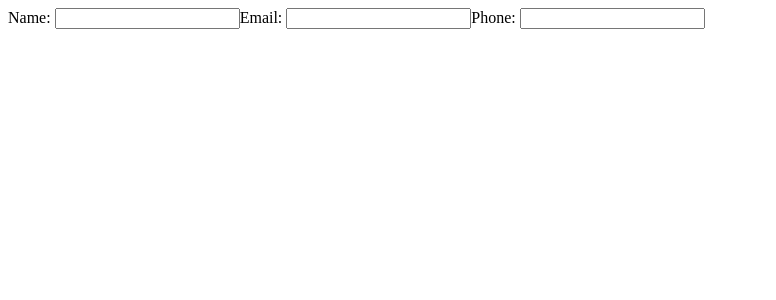
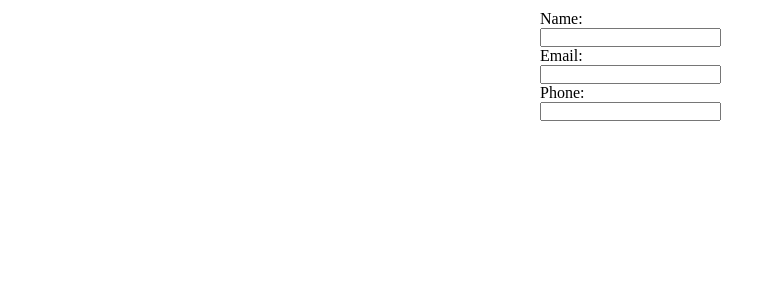
Before and after one commit to draczihper/resume, a React (Vite) app: page / in a window 1280 px wide. Shown: the top 300 px of the page, without its empty margins (0-776 px from the left). Built offline with nearby package versions, Linux system fonts and the light colour scheme.

Commit message:
Edit styles, changemarkup and import styles

```diff
--- a/src/components/Profile.jsx
+++ b/src/components/Profile.jsx
@@ -2,7 +2,7 @@ import { useState } from "react";
 
 export default function Profile() {
   return (
-    <section>
+    <div className="form">
       <label>Name: </label>
       <input type="text" />
 
@@ -11,6 +11,6 @@ export default function Profile() {
 
       <label>Phone: </label>
       <input type="text" />
-    </section>
+    </div>
   );
 }
--- a/src/main.jsx
+++ b/src/main.jsx
@@ -1,5 +1,6 @@
 import { StrictMode } from "react";
 import { createRoot } from "react-dom/client";
+import './styles/styles.css';
 import Profile from "./components/Profile";
 // import Education from "./components/Education";
 // import Experience from "./components/Experience";
--- a/src/styles/styles.css
+++ b/src/styles/styles.css
@@ -8,3 +8,8 @@ body {
   width: 100vw;
   height: 100vh;
 }
+
+div.form {
+  width: 200px;
+  margin: 10px auto;
+}
```
